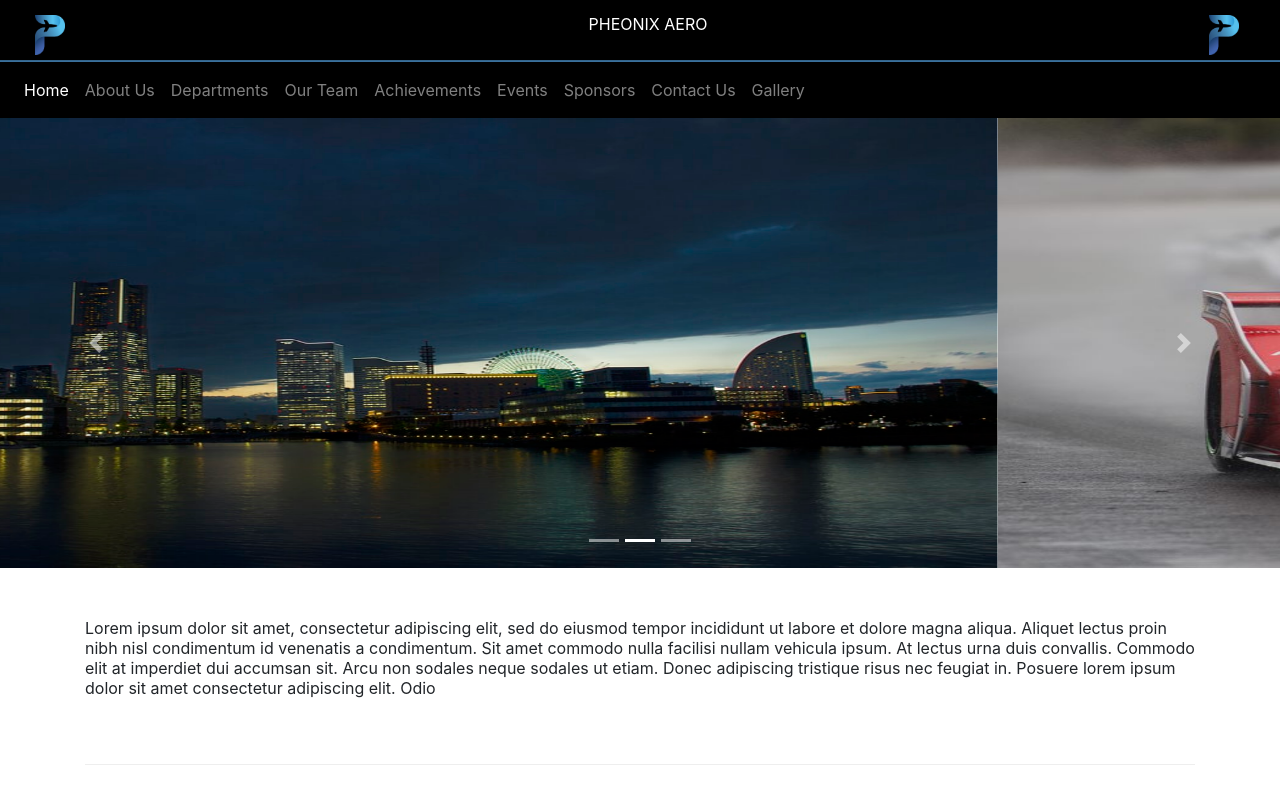
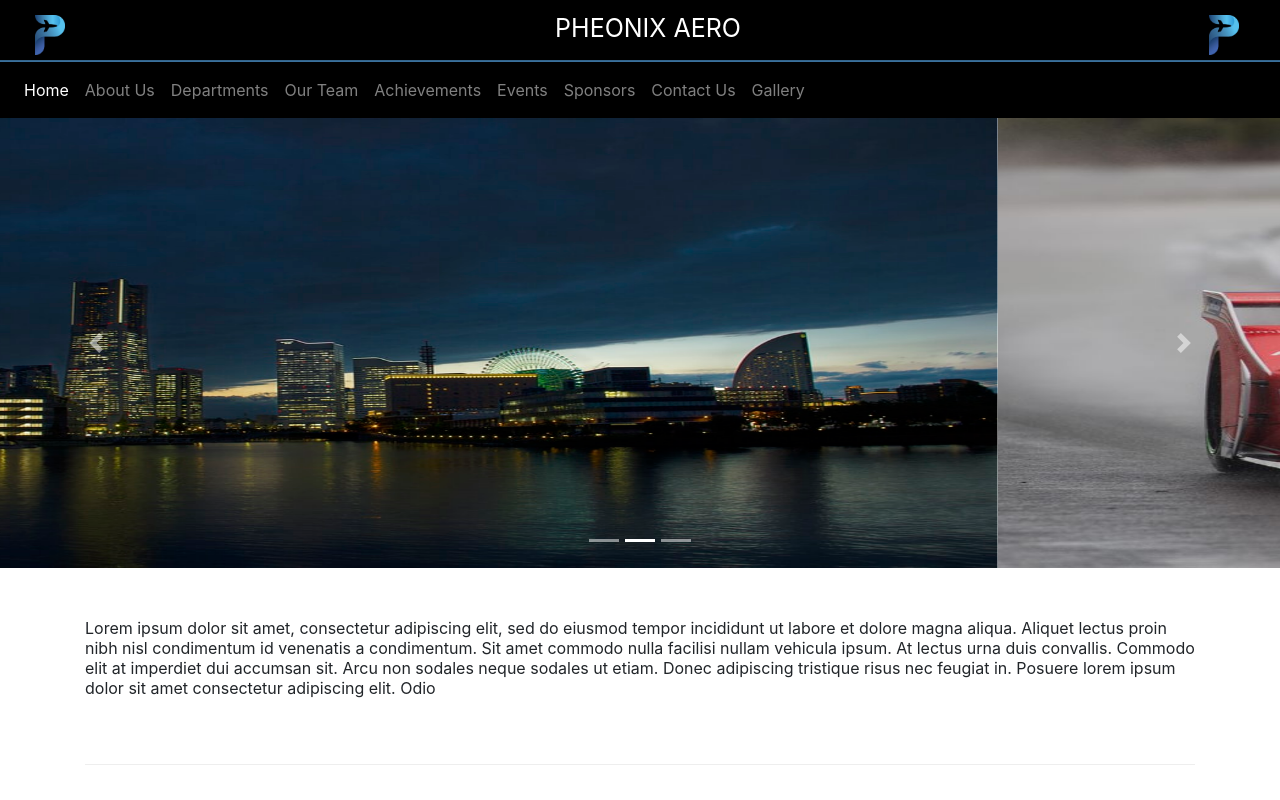
Before and after one commit to Phoenix-developers/Phoenix-SAE, a website: page index.html in a window 1280 px wide. Shown: the top 800 px of the page. Drawn offline with nearby package versions, Linux system fonts and the light colour scheme.

Commit message:
Update index.html

```diff
--- a/index.html
+++ b/index.html
@@ -16,7 +16,7 @@
   <header>
     <div style="background-color: black; text-align: center;height:60px;padding-top:10px; display: block;">
       <a class="navbar-brand" href="#" style=" ;margin-left: 35px;float: left;"><img src="img/aero-logo-black.jpg" height="40" width="30">&nbsp;</a>
-      <a href="index.html" style="color: white;vertical-align:middle;height: 25px;margin-top: 15px;float: inherit;">PHEONIX AERO</a>
+      <a href="index.html" style="color: white;font-size: 25px;">PHEONIX AERO</a>
       <a class="navbar-brand" href="#" style=" margin-right: 35px;float: right;"><img src="img/aero-logo-black.jpg" height="40" width="30">&nbsp;</a>
     </div>
     <hr class="divider">
```
